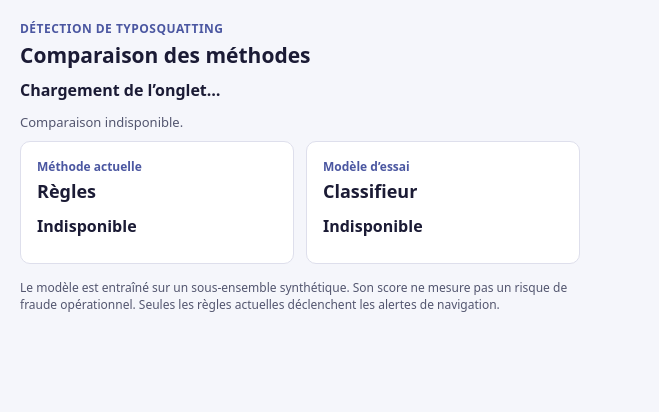
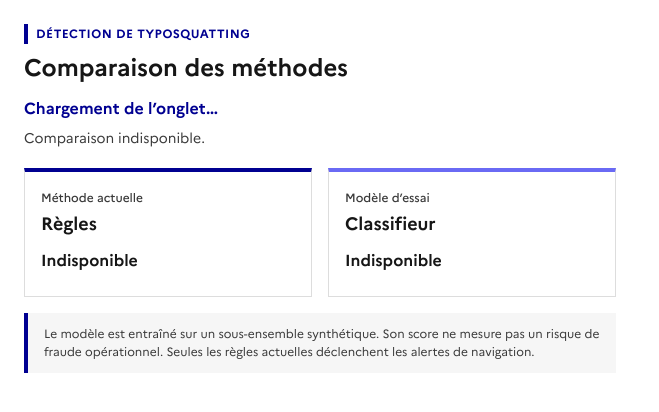
Before and after one commit to betagouv/lab-anssi-anti-typosquatting, a website built with Vite: page src/comparaison/index.html in a window 1280 px wide. Shown: the whole page, without its empty margins (0-659 px from the left). Built offline with nearby package versions, Linux system fonts and the light colour scheme; some packages are replaced by stand-ins of ours.

Commit message:
Harmonise le style de la fenêtre de comparaison

```diff
--- a/src/comparaison/style.css
+++ b/src/comparaison/style.css
@@ -1,14 +1,173 @@
-:root { font-family: system-ui, sans-serif; color: #1b1b35; background: #f5f6fb; }
-body { margin: 0; width: 600px; }
-main { padding: 20px; }
-.sur-titre { color: #4b57a1; font-size: 12px; font-weight: 700; letter-spacing: .04em; text-transform: uppercase; margin: 0 0 4px; }
-h1 { font-size: 21px; margin: 0 0 10px; }
-.domaine { margin: 0 0 12px; overflow-wrap: anywhere; font-weight: 600; }
-.etat { min-height: 18px; margin: 0 0 10px; font-size: 13px; color: #53566f; }
-.resultats { display: grid; grid-template-columns: 1fr 1fr; gap: 12px; }
-section { min-width: 0; padding: 16px; border: 1px solid #dedfec; border-radius: 10px; background: #fff; }
-.methode { color: #4b57a1; font-size: 12px; font-weight: 700; margin: 0 0 4px; }
-h2 { font-size: 18px; margin: 0 0 12px; }
-.decision { font-size: 16px; font-weight: 700; margin: 0 0 10px; }
-.details { color: #42445e; font-size: 13px; line-height: 1.5; white-space: pre-line; overflow-wrap: anywhere; margin: 0; }
-.note { color: #53566f; font-size: 12px; line-height: 1.45; margin: 15px 0 0; }
+@font-face {
+  font-family: Marianne;
+  src: url("/polices/Marianne-Regular.woff2") format("woff2");
+  font-weight: 400;
+  font-style: normal;
+  font-display: swap;
+}
+
+@font-face {
+  font-family: Marianne;
+  src: url("/polices/Marianne-Medium.woff2") format("woff2");
+  font-weight: 500;
+  font-style: normal;
+  font-display: swap;
+}
+
+@font-face {
+  font-family: Marianne;
+  src: url("/polices/Marianne-Bold.woff2") format("woff2");
+  font-weight: 700;
+  font-style: normal;
+  font-display: swap;
+}
+
+:root {
+  font-family: Marianne, system-ui, sans-serif;
+  color: #161616;
+  background: #fff;
+  font-synthesis: none;
+  text-rendering: optimizeLegibility;
+  -webkit-font-smoothing: antialiased;
+  --couleur-action: #000091;
+  --couleur-action-survol: #1212ff;
+  --couleur-texte-secondaire: #3a3a3a;
+  --couleur-bordure: #ddd;
+  --couleur-fond-secondaire: #f6f6f6;
+  --couleur-essai: #6a6af4;
+  --largeur-fenetre: 640px;
+}
+
+*,
+*::before,
+*::after {
+  box-sizing: border-box;
+}
+
+body {
+  width: min(var(--largeur-fenetre), 100vw);
+  margin: 0;
+}
+
+main {
+  padding: 24px;
+}
+
+:focus-visible {
+  outline: 2px solid #0a76f6;
+  outline-offset: 2px;
+}
+
+.sur-titre {
+  display: flex;
+  align-items: center;
+  gap: 8px;
+  margin: 0 0 8px;
+  color: var(--couleur-action);
+  font-size: 12px;
+  font-weight: 700;
+  letter-spacing: 0.04em;
+  line-height: 20px;
+  text-transform: uppercase;
+}
+
+.sur-titre::before {
+  width: 4px;
+  height: 20px;
+  background: var(--couleur-action);
+  content: "";
+}
+
+h1 {
+  margin: 0 0 12px;
+  font-size: 24px;
+  font-weight: 700;
+  line-height: 32px;
+}
+
+.domaine {
+  margin: 0 0 8px;
+  overflow-wrap: anywhere;
+  color: var(--couleur-action);
+  font-size: 16px;
+  font-weight: 700;
+  line-height: 24px;
+}
+
+.etat {
+  min-height: 24px;
+  margin: 0 0 16px;
+  color: var(--couleur-texte-secondaire);
+  font-size: 14px;
+  line-height: 22px;
+}
+
+.resultats {
+  display: grid;
+  grid-template-columns: repeat(2, minmax(0, 1fr));
+  gap: 16px;
+}
+
+section {
+  min-width: 0;
+  padding: 16px;
+  border: 1px solid var(--couleur-bordure);
+  border-top: 4px solid var(--couleur-action);
+  background: #fff;
+}
+
+section[aria-labelledby="titre-modele"] {
+  border-top-color: var(--couleur-essai);
+}
+
+.methode {
+  margin: 0 0 4px;
+  color: var(--couleur-texte-secondaire);
+  font-size: 12px;
+  font-weight: 500;
+  line-height: 20px;
+}
+
+h2 {
+  margin: 0 0 12px;
+  font-size: 18px;
+  font-weight: 700;
+  line-height: 24px;
+}
+
+.decision {
+  margin: 0 0 8px;
+  font-size: 16px;
+  font-weight: 700;
+  line-height: 24px;
+}
+
+.details {
+  margin: 0;
+  color: var(--couleur-texte-secondaire);
+  font-size: 13px;
+  line-height: 20px;
+  white-space: pre-line;
+  overflow-wrap: anywhere;
+}
+
+.note {
+  margin: 16px 0 0;
+  padding: 12px 16px;
+  border-left: 4px solid var(--couleur-action);
+  background: var(--couleur-fond-secondaire);
+  color: var(--couleur-texte-secondaire);
+  font-size: 12px;
+  line-height: 18px;
+}
+
+@media (max-width: 420px) {
+  main {
+    padding: 20px 16px;
+  }
+
+  .resultats {
+    grid-template-columns: 1fr;
+    gap: 12px;
+  }
+}
```
